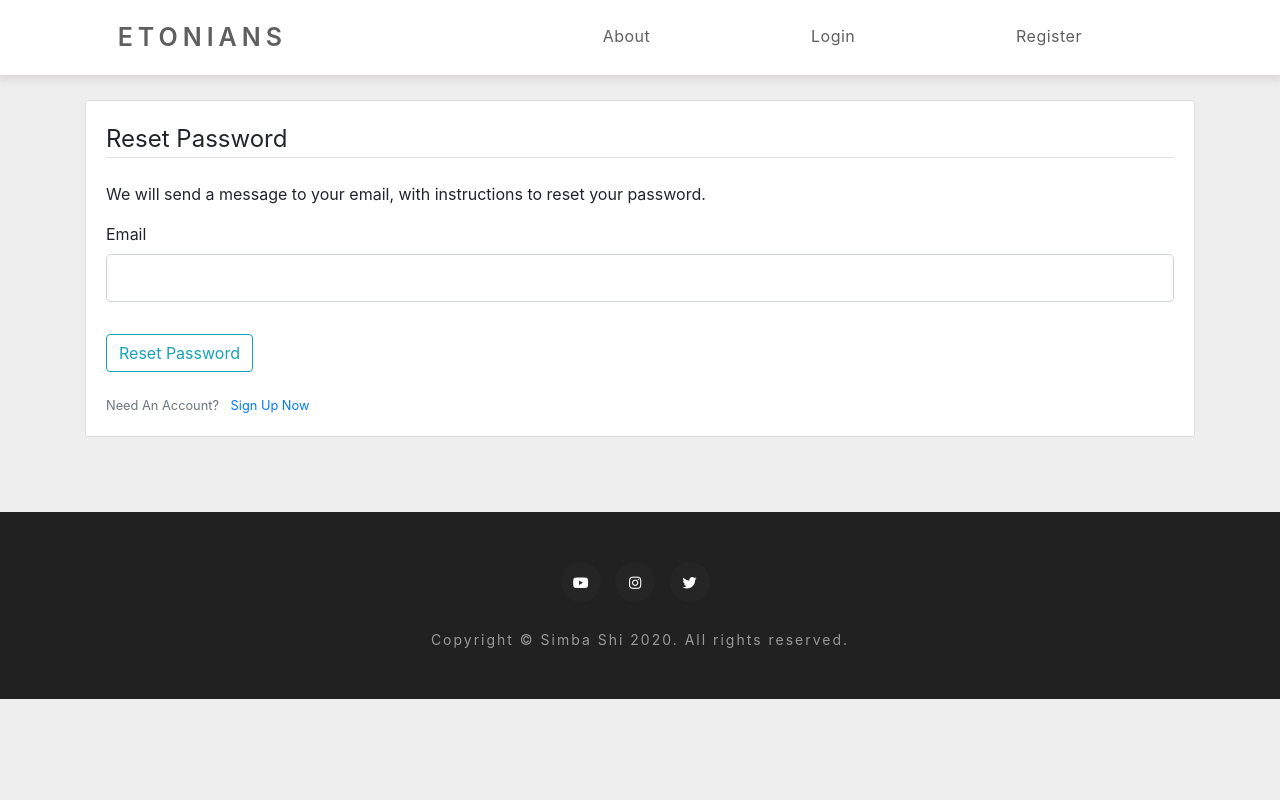
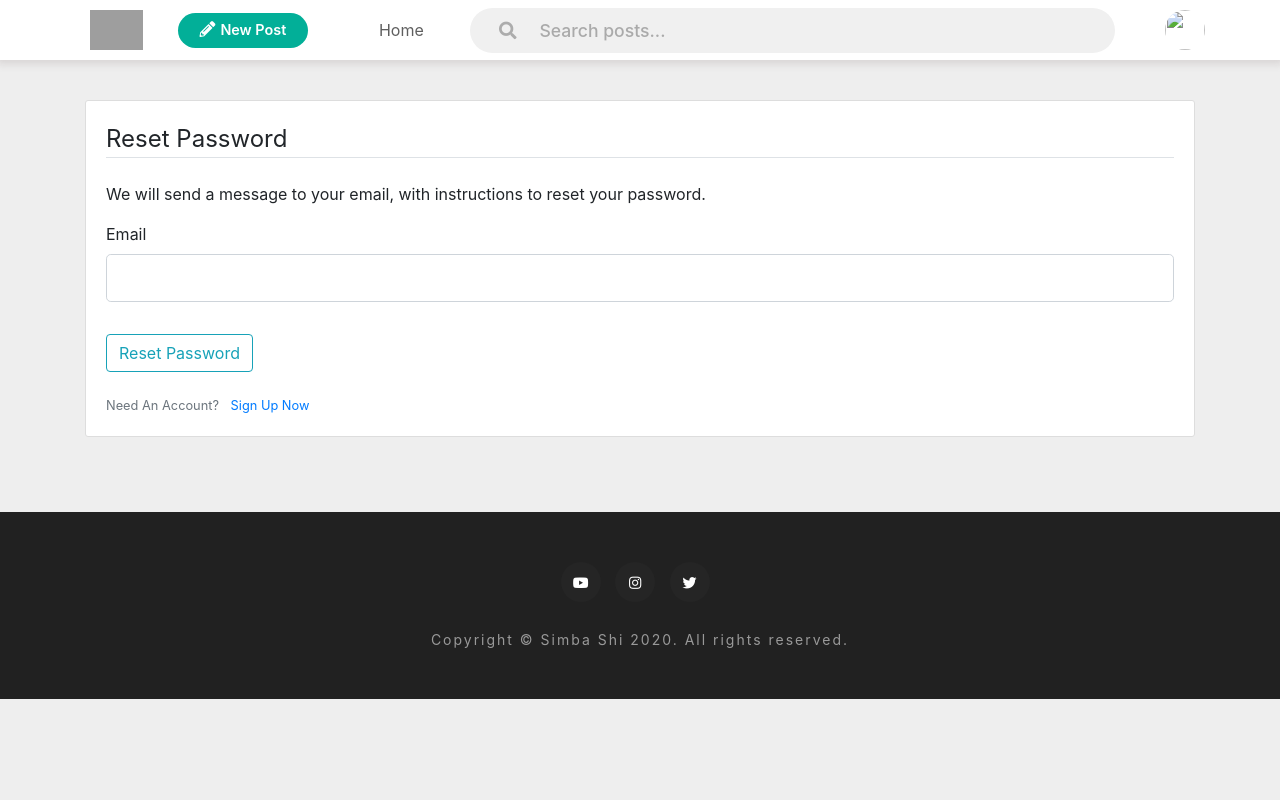
Before and after one commit to Coderrexe/Etonians, a Flask app: page /reset_password/ in a window 1280 px wide. Run offline with Flask 2, Linux system fonts and the light colour scheme; some libraries are stand-ins or nearby versions; grey boxes are pictures that could not be loaded.

Commit message:
Completely redesigns the navigation bar

```diff
--- a/etonians/main/views.py
+++ b/etonians/main/views.py
@@ -6,12 +6,6 @@ from etonians.models import Post
 from etonians.utils import convert_date
 
 main = Blueprint("main", __name__)
-
-
-# TEST - DELETE WHEN COMMITING TO GIT
-@main.route("/test/")
-def test():
-    return render_template("index.html")
 
 
 @main.route("/home/")
--- a/etonians/static/css/login_signup.css
+++ b/etonians/static/css/login_signup.css
@@ -151,7 +151,7 @@ form h2 {
   border-radius: 49px;
   cursor: pointer;
   font-weight: 600;
-  background-color: #5995fd;
+  background-color: #02af98;
   color: #fff;
   margin: 10px 0;
   transition: 0.5s;
@@ -161,7 +161,7 @@ form h2 {
 }
 
 .btn-solid:hover {
-  background-color: #4d84e2;
+  background-color: #119482;
 }
 
 .btn-transparent {
--- a/etonians/static/css/main.css
+++ b/etonians/static/css/main.css
@@ -7,8 +7,9 @@
 }
 
 :root {
-  --main-color: #1da1f2;
-  --default-font: "BlinkMacSystemFont", "Calibri", sans-serif;
+  --primary-colour: #02af98;
+  --secondary-colour: #d3fff9;
+  --default-font: "BlinkMacSystemFont", Arial, Helvetica, sans-serif;
 }
 
 .material-icons, .material-icons-outlined {
--- a/etonians/static/css/navbar.css
+++ b/etonians/static/css/navbar.css
@@ -1,18 +1,22 @@
 @charset "UTF-8";
 @import url("https://fonts.googleapis.com/css2?family=Open+Sans:wght@700&display=swap");
 
+* {
+  user-select: none;
+}
+
 .top-navbar {
   display: flex;
-  justify-content: space-around;
   align-items: center;
-  height: 75px;
+  height: 60px;
+  padding: 0 7%;
   background-color: #fff;
   position: fixed;
   top: 0;
   width: 100%;
   z-index: 999;
   box-shadow: 0 1px 8px 3px rgba(95, 69, 69, 0.15);
-  font-family: "Open Sans", sans-serif;
+  font-family: var(--default-font);
 }
 
 .bottom-navbar {
@@ -20,67 +24,193 @@
 }
 
 .top-navbar .logo {
-  text-transform: uppercase;
-  letter-spacing: 5px;
-  font-size: 25px;
-  font-weight: 600;
+  text-decoration: none;
 }
 
-.top-navbar .logo a {
-  text-decoration: none;
-  color: rgb(95, 95, 95);
+.top-navbar .logo img {
+  cursor: pointer;
+  height: 40px;
+  width: auto;
 }
 
-.top-navbar ul {
+.top-navbar .nav-links {
+  list-style-type: none;
+  margin-bottom: 0;
   display: flex;
-  width: 50%;
-  justify-content: space-around;
-  list-style-type: none;
-  padding-top: 13px;
+  align-items: center;
+  margin-left: 35px;
 }
 
-.top-navbar ul li a.navbar-link-lg {
-  color: rgb(95, 95, 95);
+.top-navbar .btn-solid {
+  width: 130px;
+  height: 35px;
+  border: none;
+  outline: none;
+  border-radius: 49px;
+  cursor: pointer;
+  font-weight: 600;
+  font-size: 0.9em;
+  background-color: #02af98;
+  color: #fff;
+  transition: background-color 0.5s;
+  -webkit-appearance: none;
+  -moz-appearance: none;
+  appearance: none;
+  display: flex;
+  align-items: center;
+  justify-content: center;
   text-decoration: none;
-  font-size: 23px;
 }
 
-.top-navbar ul li a.navbar-link-sm {
-  color: rgb(95, 95, 95);
-  text-decoration: none;
-  font-size: 16px;
-  letter-spacing: 0.5px;
+.top-navbar .btn-solid:hover {
+  background-color: #119482;
 }
 
-.top-navbar ul li a:hover {
-  color: var(--main-color) !important;
-  transition: 0.2s ease-out;
+.top-navbar .btn-solid i {
+  font-size: 1.1em;
+}
+
+.top-navbar .nav-links li.background-darken {
+  border-radius: 25px;
+  transition: 0.3s;
+  padding: 6px 0;
+  margin-left: 12px;
+}
+
+.top-navbar .nav-links li.background-darken:hover {
+  background-color: rgba(0, 0, 0, 0.1);
+  cursor: pointer;
+}
+
+.top-navbar .nav-links li a {
+  text-decoration: none;
+}
+
+.top-navbar .nav-links li.background-darken a {
+  color: rgb(95, 95, 95);
+  padding: 6px 30px;
+  display: flex;
+  align-items: center;
+  justify-content: space-between;
+}
+
+.nav-links li a i {
+  font-size: 1.5em;
+  margin-right: 5px;
+}
+
+.nav-links li a span {
+  font-size: 1em;
+}
+
+.top-navbar .input-field {
+  background-color: #f0f0f0;
+  height: 45px;
+  border-radius: 55px;
+  display: grid;
+  grid-template-columns: 1fr 9fr;
+  padding: 0 0.4rem;
+  margin-left: 16px;
+  margin-right: 35px;
+  flex: 1;
+}
+
+@media (max-width: 1050px) {
+  .top-navbar .input-field {
+    grid-template-columns: 2fr 8fr;
+  }
+}
+
+@media (max-width: 910px) {
+  .top-navbar .input-field {
+    display: none;
+  }
+}
+
+.top-navbar .input-field i {
+  text-align: center;
+  line-height: 45px;
+  color: #acacac;
+  transition: 0.5s;
+  font-size: 1.1rem;
+}
+
+.top-navbar .input-field .text-input {
+  background: none;
+  outline: none;
+  border: none;
+  line-height: 1;
+  font-weight: 500;
+  font-size: 1.1rem;
+  color: #333;
+}
+
+.top-navbar .input-field .text-input::placeholder {
+  color: #aaa;
+  font-weight: 500;
+}
+
+.top-navbar .sized-box {
+  visibility: hidden;
+  pointer-events: none;
+}
+
+.top-navbar .sized-box .circle {
+  width: 40px;
+  height: 40px;
+  border-radius: 50%;
 }
 
 /* Profile picture dropdown CSS */
-.menu-container {
+.top-navbar .menu-container {
   position: fixed;
-  top: 15px;
-  right: 35px;
+  top: 10px;
+  right: 75px;
   z-index: 999;
 }
 
-.menu-container .profile {
+.top-navbar .menu-container > .profile {
   position: relative;
-  width: 45px;
-  height: 45px;
+  width: 40px;
+  height: 40px;
   border-radius: 50%;
   overflow: hidden;
   cursor: pointer;
 }
 
-@media (max-width: 576px) {
-  .menu-container .profile {
+@media (max-width: 640px) {
+  .top-navbar {
+    justify-content: space-between;
+  }
+
+  .top-navbar .nav-links li.background-darken,
+  .top-navbar .sized-box,
+  .top-navbar .menu-container {
     display: none;
   }
 }
 
-.menu-container .profile img {
+@media (max-width: 360px) {
+  .top-navbar .nav-links {
+    margin-left: 0;
+  }
+
+  .top-navbar .nav-links .btn-solid {
+    width: 40px;
+    height: 40px;
+    margin-left: 0;
+  }
+
+  .top-navbar .nav-links .btn-solid i {
+    padding-left: 6px;
+  }
+
+  .top-navbar .nav-links .btn-solid span {
+    display: none;
+  }
+}
+
+.menu-container > .profile > img {
   position: absolute;
   top: 0;
   left: 0;
--- a/etonians/static/css/posts.css
+++ b/etonians/static/css/posts.css
@@ -20,14 +20,14 @@
 
 .article-metadata .post-author {
   font-size: 25px;
-  color: var(--main-color);
+  color: var(--primary-colour);
   padding: 10px;
   border-radius: 50%;
 }
 
 .article-metadata .post-author:hover {
-  color: var(--main-color);
-  background-color: #dceefa;
+  color: var(--primary-colour);
+  background-color: var(--secondary-colour);
   transition: 0.2s ease-out;
 }
 
@@ -135,14 +135,14 @@ a.article-title:hover {
 }
 
 .post-bar a i {
-  color: var(--main-color);
+  color: var(--primary-colour);
   font-size: 25px;
   padding: 10px;
   border-radius: 50%;
 }
 
 .post-bar a i:hover {
-  background-color: #dceefa;
+  background-color: var(--secondary-colour);
   transition: 0.1s ease-out;
 }
 
@@ -170,7 +170,7 @@ a.article-title:hover {
 
 .comment-container a {
   font-size: 22px;
-  color: var(--main-color);
+  color: var(--primary-colour);
   padding: 10px;
   border-radius: 50%;
   text-decoration: none;
--- a/etonians/static/js/main.js
+++ b/etonians/static/js/main.js
@@ -9,6 +9,7 @@ window.onload = function() {
         icon.style.opacity = 1;
     });
 
+    try {
         if (flashedMessage.classList.contains('active')) {
             flashedMessage.classList.remove('active');
             flashedMessage.classList.add('show');
@@ -17,6 +18,9 @@ window.onload = function() {
         closeButton.addEventListener('click', function() {
             flashedMessage.classList.remove('show');
         });
+    } catch(e) {
+        return;
+    }
 };
 
 // user profile picture dropdown menu
--- a/etonians/templates/base.html
+++ b/etonians/templates/base.html
@@ -53,35 +53,31 @@
   {% endwith %}
 
   <div id="all-content">
-    <nav class="top-navbar">
-      <div class="logo">
-        {% if current_user.is_authenticated %}
-          <a href="{{ url_for('main.home') }}">Etonians</a>
-        {% else %}
-          <a href="{{ url_for('users.login') }}">Etonians</a>
-        {% endif %}
+    <header class="top-navbar">
+      <a href="{{ url_for('main.home') }}" class="logo">
+        <img src="https://storage.googleapis.com/pr-newsroom-wp/1/2018/11/Spotify_Logo_RGB_Green.png">
+      </a>
+
+      <ul class="nav-links">
+        <li><a class="btn-solid" href="{{ url_for('posts.create_post') }}">
+            <i class="fas fa-pencil-alt"></i>
+            <span>New Post</span>
+        </a></li>
+        <li class="background-darken"><a href="{{ url_for('main.home') }}">
+          <i class="far fa-home"></i>
+          <span>Home</span>
+        </a></li>
+      </ul>
+
+      <div class="input-field">
+        <i class="fas fa-search"></i>
+        <input type="text" class="text-input" placeholder="Search posts...">
       </div>
 
-      <ul>
-        {% if current_user.is_authenticated %}
-          <li><a href="{{ url_for('posts.create_post') }}" class="navbar-link-lg"><i class="far fa-edit"></i></a></li>
-          <li><a href="{{ url_for('main.home') }}" class="navbar-link-lg"><i class="far fa-home"></i></a></li>
-          <li><a href="{{ url_for('main.about') }}" class="navbar-link-lg"><i class="far fa-info-circle"></i></a></li>
-        {% else %}
-          <li><a href="{{ url_for('main.about') }}" class="navbar-link-sm">About</a></li>
-          <li><a href="{{ url_for('users.login') }}" class="navbar-link-sm">Login</a></li>
-          <li><a href="{{ url_for('users.register') }}" class="navbar-link-sm">Register</a></li>
-        {% endif %}
-      </ul>
-    </nav>
+      <div class="sized-box">
+        <div class="circle"></div>
+      </div>
 
-    <nav class="bottom-navbar">
-      <a href="{{ url_for('main.home') }}"><i class="fas fa-home"></i></a>
-      <a href="{{ url_for('main.about') }}"><i class="fas fa-info-circle"></i></a>
-      <a href="{{ url_for('users.account') }}"><i class="fas fa-cog"></i></a>
-    </nav>
-
-    {% if current_user.is_authenticated %}
       <div class="menu-container">
         <div class="profile">
           <img src="{{ image_file }}">
@@ -95,7 +91,13 @@
           </ul>
         </div>
       </div>
-    {% endif %}
+    </header>
+
+    <nav class="bottom-navbar">
+      <a href="{{ url_for('main.home') }}"><i class="far fa-home"></i></a>
+      <a href="{{ url_for('users.account') }}"><i class="far fa-user"></i></a>
+      <a href="{{ url_for('users.account') }}"><i class="far fa-cog"></i></a>
+    </nav>
 
     <main role="main" class="container">
       <div class="row">
--- a/etonians/users/views.py
+++ b/etonians/users/views.py
@@ -72,10 +72,10 @@ def login():
             login_user(user, remember=True)
             # if the user wanted to access a page that was @loginrequired before logging in, they will be redirected to that page
             next_page = request.args.get("next")
-            flash("You were successfully logged in!", category="success")
+            flash("You have successfully logged in!", category="success")
             return redirect(next_page) if next_page else redirect(url_for("main.home"))
         else:
-            flash("Login Unsuccessful. Please check username and password.", category="danger")
+            flash("Login unsuccessful. Please check your username and password.", category="danger")
             return render_template("login_signup.html", signup_form=signup_form, login_form=login_form, is_login_page="true")
 
     return render_template("login_signup.html", signup_form=signup_form, login_form=login_form)
@@ -114,8 +114,10 @@ def verify_email(username):
 def logout():
     if current_user.is_authenticated:
         logout_user()
+        flash("You have logged out.", category="danger")
         return redirect(url_for("users.user_authentication"))
     else:
+        flash("You need to log in first.", "warning")
         return redirect(url_for("users.user_authentication"))
 
 
```
Also changed, not shown: other parts of etonians/static/css/navbar.css (+9 -23 lines), etonians/__init__.py (+4 -3 lines), etonians/comments/views.py (+6 -3 lines), etonians/posts/views.py (+7 -3 lines), etonians/site.db. Lines whose indentation alone changed are shown as unchanged.
